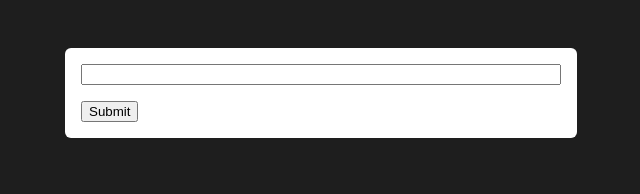
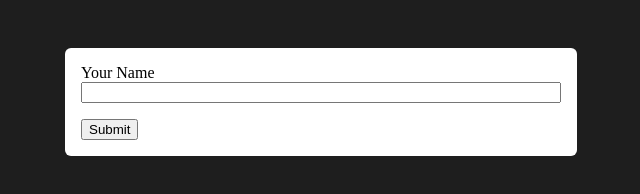
Before and after one commit to smids/web-dev-form, a plain HTML site: page index.html in a window 1280 px wide. Shown: the whole page, without its empty margins (319-959 px from the left). Drawn offline with Linux system fonts and the light colour scheme.

Commit message:
adding label

```diff
--- a/index.html
+++ b/index.html
@@ -9,7 +9,8 @@
 </head>
 <body>
     <form action="/" method="GET">
-        <input type="text" name="username">
+        <label for="username">Your Name</label>
+        <input type="text" name="username" id="username">
         <button>Submit</button>
     </form>
 </body>
```
